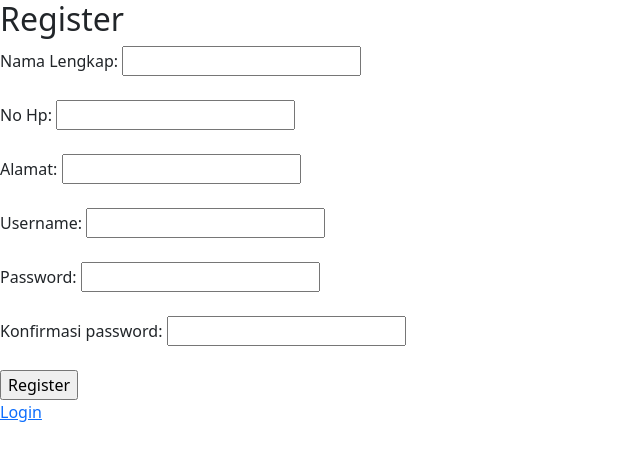
After one commit to PBLHADAH/accounting_web, a PHP site: page /register.php in a window 1280 px wide. The commit adds this page. Shown: the top 461 px of the page, without its empty margins (0-640 px from the left). Run offline with PHP 8.4, Linux system fonts and the light colour scheme.

Commit message:
update tombol login

```diff
--- /dev/null
+++ b/register.php
@@ -0,0 +1,63 @@
+<!DOCTYPE html>
+<html>
+<head>
+    <title>Registration Page</title>
+    <link href="https://cdn.jsdelivr.net/npm/bootstrap@5.3.0-alpha3/dist/css/bootstrap.min.css" rel="stylesheet" integrity="sha384-KK94CHFLLe+nY2dmCWGMq91rCGa5gtU4mk92HdvYe+M/SXH301p5ILy+dN9+nJOZ" crossorigin="anonymous">
+</head>
+<body>
+    <h2>Register</h2>
+    <form method="POST" action="register.php">
+        <label>Nama Lengkap:</label>
+        <input type="text" name="nama_lengkap" required><br><br>
+        <label>No Hp:</label>
+        <input type="text" name="no_hp" required><br><br>
+        <label>Alamat:</label>
+        <input type="text" name="alamat" required><br><br>
+        <label for="username">Username:</label>
+        <input type="text" id="username" name="username" required><br><br>
+        <label for="password">Password:</label>
+        <input type="password" id="password" name="password" required><br><br>
+        <label for="password">Konfirmasi password:</label>
+        <input type="password" name="konfirmasi" required><br><br>
+        <input type="submit" value="Register">
+    </form>
+    <a href="login.php">Login</a>
+</body>
+</html>
+<?php
+// Establish a connection to the database
+require 'koneksi.php';
+
+// Check if the form is submitted
+if ($_SERVER["REQUEST_METHOD"] == "POST") {
+    // Retrieve the entered username and password
+    $username = $_POST['username'];
+    $password = $_POST['password'];
+    $konfirmasi = $_POST['konfirmasi'];
+    $nama_lengkap = $_POST['nama_lengkap'];
+    $no_hp = $_POST['no_hp'];
+    $alamat = $_POST['alamat'];
+
+    $cekUser = "SELECT * FROM pegawai WHERE username = '$username'";
+    $cekUserResult = $conn->query($cekUser);
+
+    if($cekUserResult->num_rows == 0){
+        $hashedPassword = password_hash($password, PASSWORD_BCRYPT);
+        if ($password == $konfirmasi){
+            $sql = "INSERT INTO pegawai (username, password, nama, alamat, no_hp) VALUES ('$username',
+            '$hashedPassword', '$nama_lengkap', '$alamat', $no_hp)";
+            $conn->query($sql);
+            header("Location: login.php");
+            exit();
+        } else{
+            echo "<h2>Password tidak sesuai!</h2>";
+            exit();
+        }
+    }
+    else{
+        echo "<h2>User sudah ada!</h2>";
+    }
+}
+
+$conn->close();
+?>
```
Also changed, not shown: Index/index.php (+42 -11 lines).
